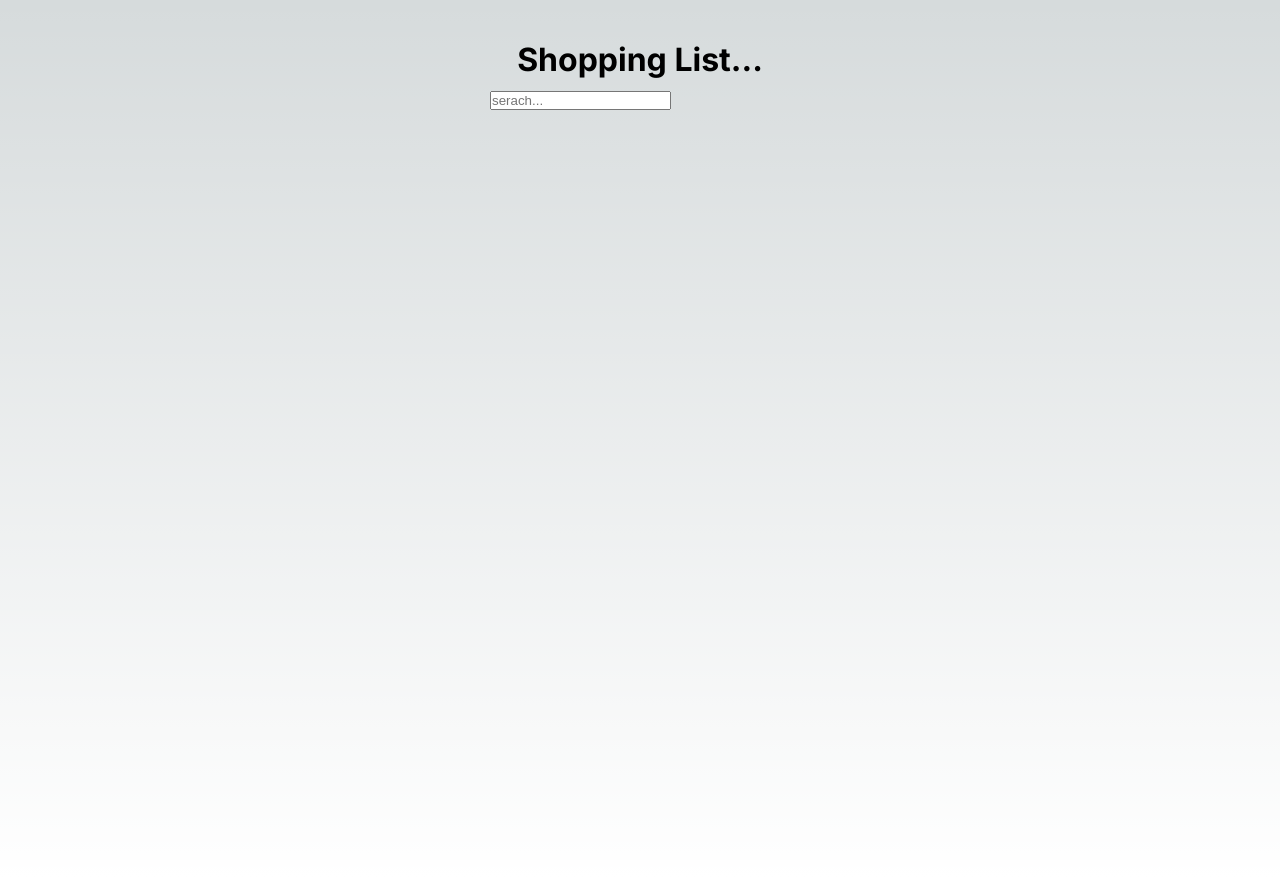
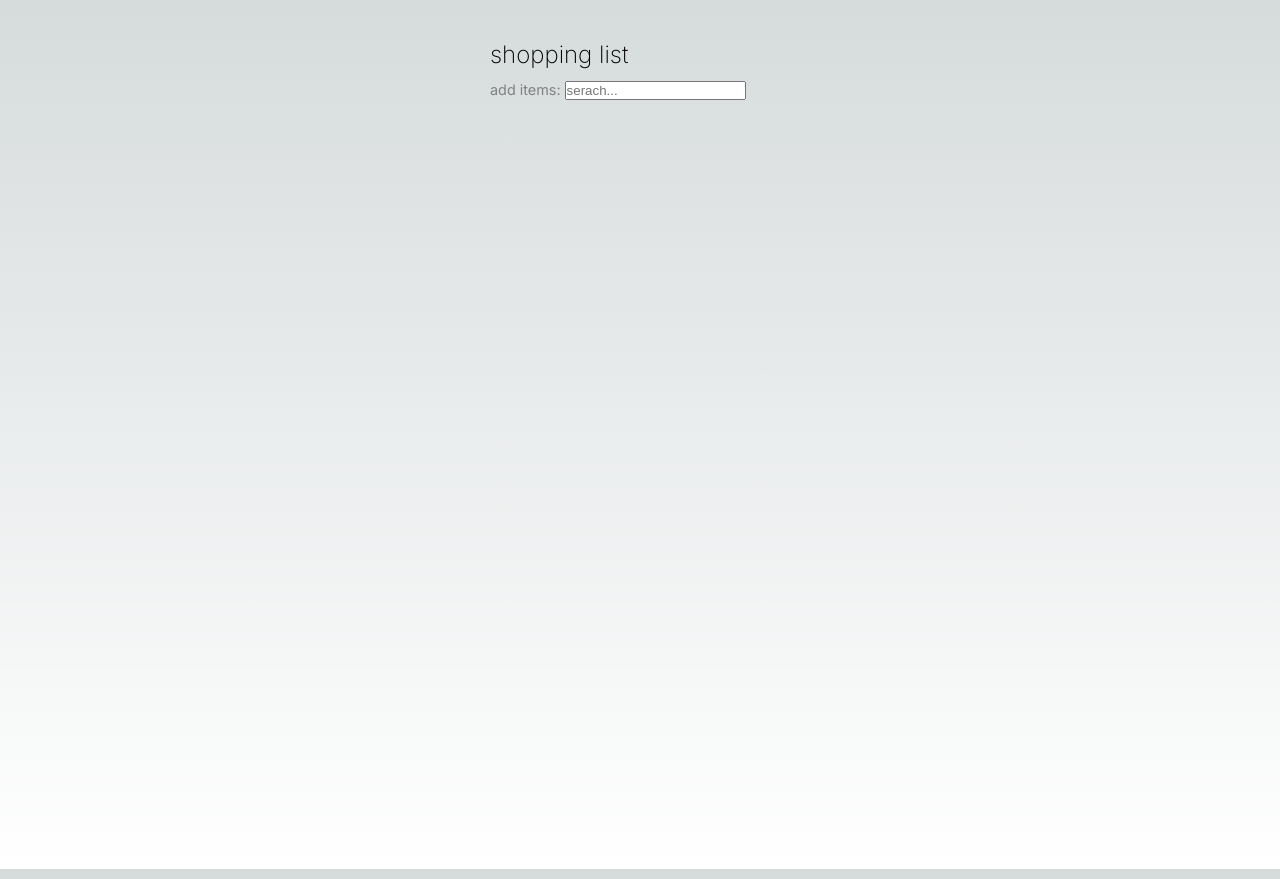
Before and after one commit to agan-k/shoppin-list, a Next.js app: page / in a window 1280 px wide. Built offline with nearby package versions, Linux system fonts and the light colour scheme.

Commit message:
refactor and rename

```diff
--- a/app/page.module.css
+++ b/app/page.module.css
@@ -1,8 +1,10 @@
 .main {
-  min-width: 800px;
+  width: 300px;
   margin: 0 auto;
   padding-top: 40px;
 }
 .main h1 {
-  text-align: center;
+  font-size: 1.5em;
+  font-weight: 200;
+  text-transform: lowercase;
 }
--- a/app/page.tsx
+++ b/app/page.tsx
@@ -3,13 +3,13 @@
 import { useState } from 'react';
 import styles from './page.module.css'
 import { fetchFakeFood } from './lib/data';
-import Search from './ui/search';
+import Search from './ui/shopping-list';
 
 export default function Home() {
 
   return (
     <main className={styles.main}>
-      <h1>Shopping List...</h1>
+      <h1>Shopping List</h1>
       <Search />
     </main>
   );
--- a/app/ui/search.module.css
+++ b/app/ui/shoppig-list.module.css
@@ -1,13 +1,10 @@
 .main {
-  width: 300px;
+  width: 100%;
   min-height: 100vh;
   position: relative;
-  /* display: flex; */
-  /* justify-content: space-around; */
+  padding-top: 10px;
   margin: 0 auto;
-  padding-top: 10px;
 }
-
 .main li{
   list-style: none;
 }
@@ -18,20 +15,19 @@
 .search_container {
   position: absolute;
 }
-.search_container input {
-  /* width: 300px; */
+.search_container label {
+  font-size: .9em;
+  color: gray;
 }
 .search_container ul {
   background: none;
   background: rgb(32, 32, 32);
   color: rgb(132, 131, 131);
-  /* padding-bottom: 2em; */
   opacity: .9;
 }
 .search_container li {
   background: none;
   padding: .1em;
-  /* opacity: 0; */
 }
 
 .list_item, .list_item__checked {
--- a/app/ui/search.tsx
+++ b/app/ui/shopping-list.tsx
@@ -1,7 +1,7 @@
 'use client';
 
 import { useState, useEffect } from 'react';
-import styles from './search.module.css'
+import styles from './shoppig-list.module.css'
 import { fetchFakeFood } from '../lib/data';
 type LItem = {
   id: string,
@@ -10,11 +10,10 @@ type LItem = {
   checked: boolean,
 }
 
-export default function Search() {
+export default function ShoppingList() {
   const [query, setQuery] = useState('');
-  const [fakeFood, setFakeFood] = useState([]);
+  const [fetchedFood, setFetchedFood] = useState([]);
   const [currentList, setCurrentList] = useState<LItem[]>([]);
-  console.log(currentList)
 
   useEffect(() => {
     const debounceId = setTimeout(() => {
@@ -23,18 +22,34 @@ export default function Search() {
     return () => clearTimeout(debounceId);
    }, [query])
 
+  async function submitQuery() {
+    if (query.length < 2) {
+      setFetchedFood([]);
+      return;
+    }
+    setFetchedFood(await fetchFakeFood(query));
+  }
+
   function onChange(e: React.ChangeEvent<HTMLInputElement>) {
     const {target} = e;
     setQuery(target.value)
   }
 
-  function onFormSubmit(e: React.FormEvent<HTMLFormElement>) {
+  function handleAddWithEnter(e: React.FormEvent<HTMLFormElement>) {
     if (query.length < 2) return;
     e.preventDefault();
+    let name: string;
+    const queryHasSpace: boolean = Boolean(query[query.length -1] === ' ');
+    const queryHasMatch: boolean = Boolean(fetchedFood.length != 0);
+    if (queryHasSpace || !queryHasMatch) {
+      name = query;
+    } else {
+      name = fetchedFood[0];
+    }
     setCurrentList([
       {
         id: crypto.randomUUID(),
-        name: query,
+        name: name,
         active: true,
         checked: false
       },
@@ -43,7 +58,7 @@ export default function Search() {
     setQuery('');
   }
 
-  function addToTheList(e: React.MouseEvent) {
+  function handleAddWithClick(e: React.MouseEvent) {
     const {target} = e;
     const item = target as HTMLLIElement;
     setCurrentList([
@@ -70,18 +85,11 @@ export default function Search() {
     setCurrentList(nextList)
   }
 
-  async function submitQuery() {
-    if (query.length < 2) {
-      setFakeFood([]);
-      return;
-    }
-    setFakeFood(await fetchFakeFood(query));
-  }
-
   return (
     <main className={styles.main}>
       <div className={styles.search_container}>
-        <form onSubmit={(e) => onFormSubmit(e)}>
+        <form onSubmit={(e) => handleAddWithEnter(e)}>
+          <label>add items:{' '}</label>
           <input
             type='text'
             name='search'
@@ -92,8 +100,8 @@ export default function Search() {
           />
         </form>
         <ul>
-          {query.length > 1 && fakeFood.map((item, index) =>
-            <li key={item + index} onClick={e => addToTheList(e)}>{item}</li>
+          {query.length > 1 && fetchedFood.map((item, index) =>
+            <li key={item + index} onClick={e => handleAddWithClick(e)}>{item}</li>
           )}
         </ul>
       </div>
```
